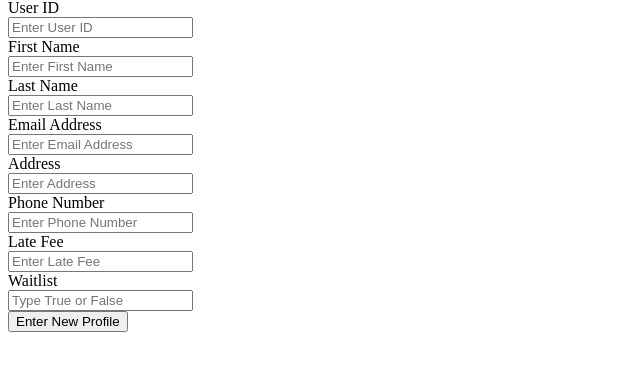
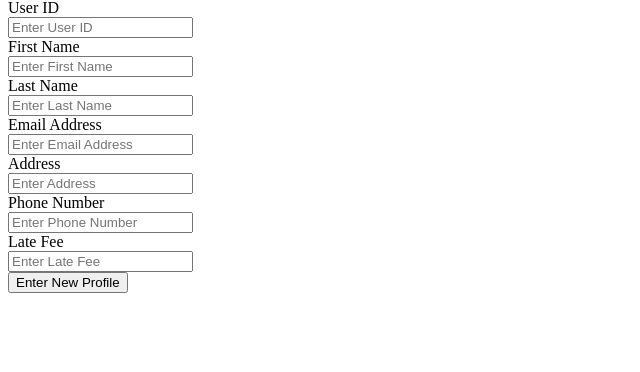
Before and after one commit to CS348-GroupProject/CS348-Group-Project, a Flask app: page /create_users in a window 1280 px wide. Shown: the part 70-442 px from the top of the page, without its empty margins (0-640 px from the left). Run offline with Flask 2, Linux system fonts and the light colour scheme.

Commit message:
changed up waitlist stuff

```diff
--- a/app.py
+++ b/app.py
@@ -199,7 +199,7 @@ class new_profiles(db.Model):
     address = db.Column(db.String(500), nullable=False)
     phone_no = db.Column(db.String(500), nullable=False)
     late_fee = db.Column(db.String(200), nullable=False)
-    on_waitlist = db.Column(db.String(200), nullable=False)
+    on_waitlist = db.Column(db.String(200), nullable=True)
 
 
     # constructor
@@ -220,10 +220,10 @@ class new_profiles(db.Model):
     @app.route('/create_users', methods = ['GET', 'POST'])
     def create_users():
         if request.method == 'POST':
-            if not request.form['user_id'] or not request.form['first_name'] or not request.form['last_name'] or not request.form['email_add'] or not request.form['address'] or not request.form['phone_no'] or not request.form['late_fee'] or not request.form['on_waitlist']:
+            if not request.form['user_id'] or not request.form['first_name'] or not request.form['last_name'] or not request.form['email_add'] or not request.form['address'] or not request.form['phone_no'] or not request.form['late_fee']:
                 flash('Please enter all required fields.', 'error')
             else:
-                entered_user = new_profiles(request.form['user_id'], request.form['first_name'], request.form['last_name'], request.form['email_add'], request.form['address'], request.form['phone_no'], request.form['late_fee'], request.form['on_waitlist'])
+                entered_user = new_profiles(request.form['user_id'], request.form['first_name'], request.form['last_name'], request.form['email_add'], request.form['address'], request.form['phone_no'], request.form['late_fee'], "")
                 db.session.add(entered_user)
                 db.session.commit()
                 flash('New profile was added successfully!')
--- a/templates/create_users.html
+++ b/templates/create_users.html
@@ -33,9 +33,6 @@
          <label for = "late_fee">Late Fee</label><br>
          <input type = "text" name = "late_fee" placeholder = "Enter Late Fee" /><br>
 
-         <label for = "on_waitlist">Waitlist</label><br>
-         <input type = "text" name = "on_waitlist" placeholder = "Type True or False" /><br>
-
 
 
 
```
Also changed, not shown: mydata.db.
